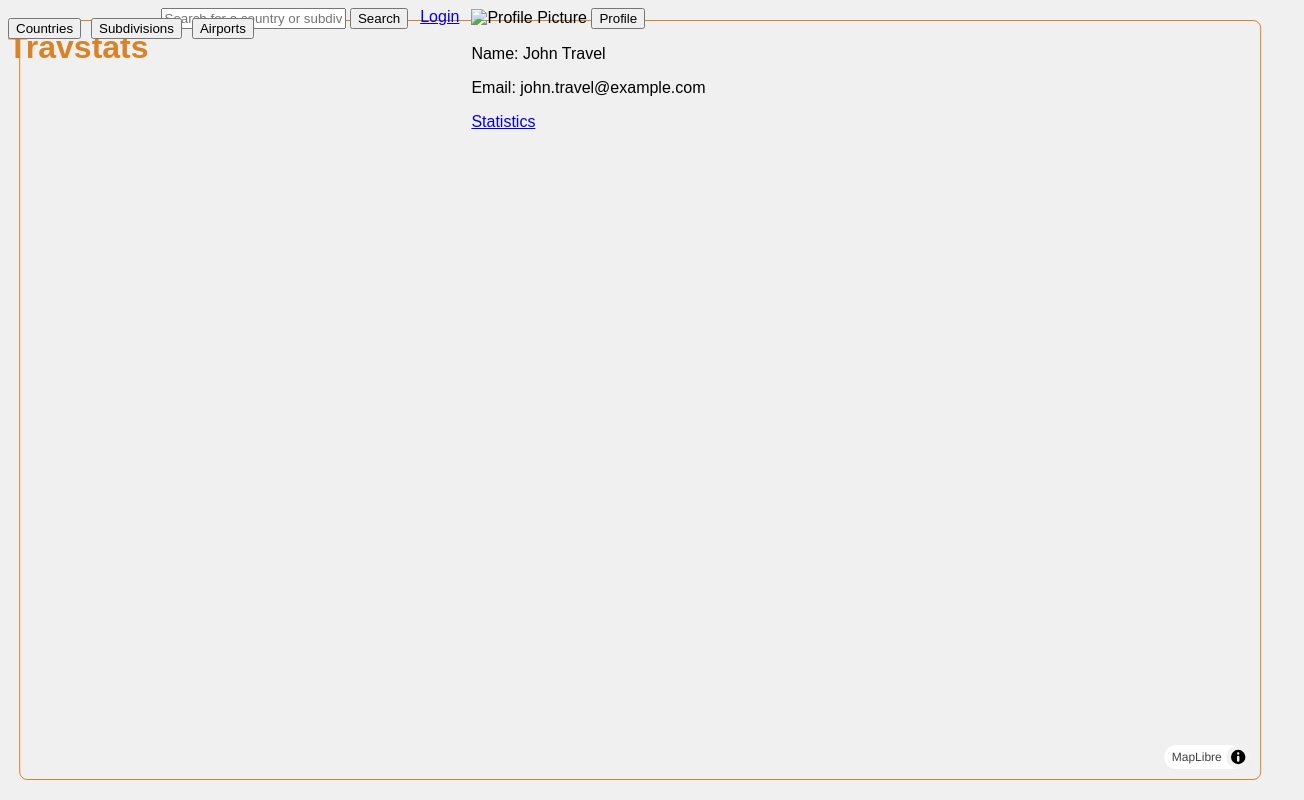
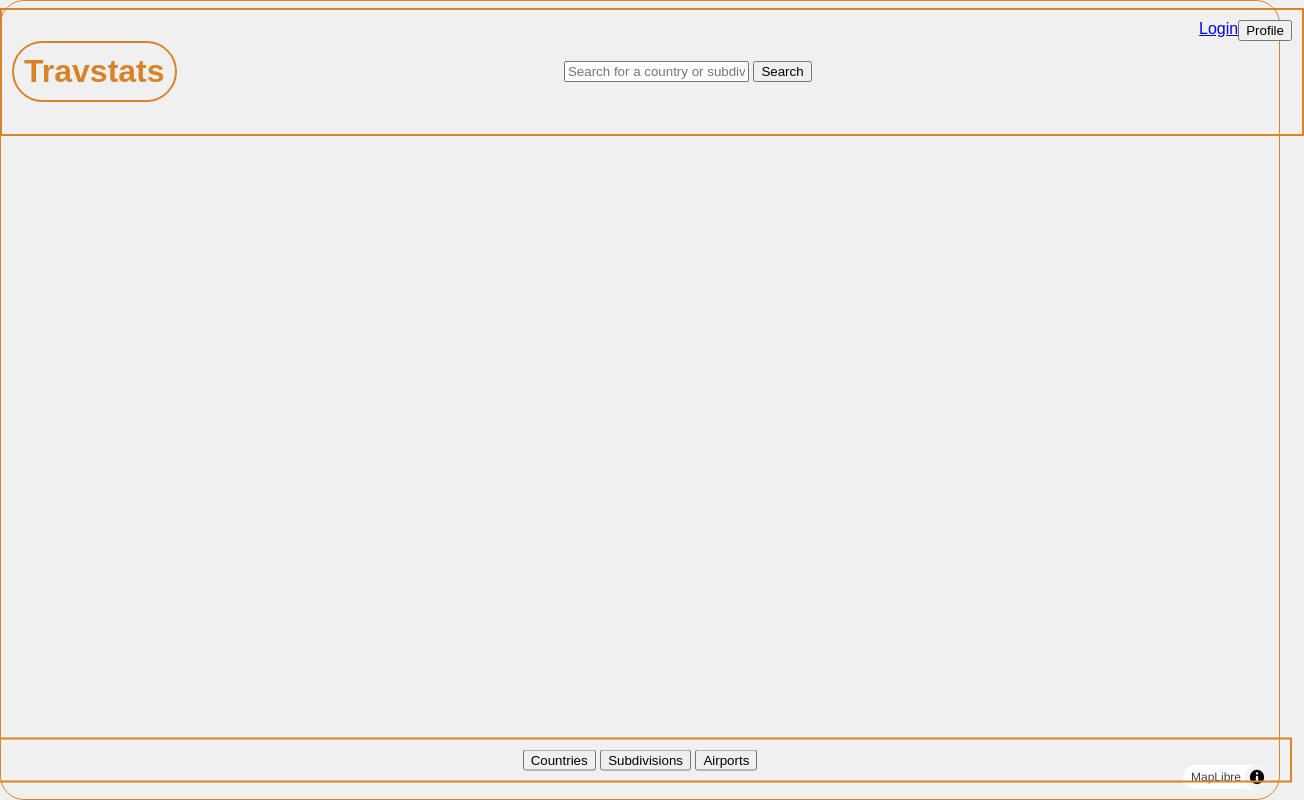
Before and after one commit to scptrx/travstats, a plain HTML site: page frontend/index.html in a window 1280 px wide. Shown: the whole page, 1304 px wide, since content can reach past the window. Drawn offline with nearby package versions, Linux system fonts and the light colour scheme; no server answers.

Commit message:
divided guis, css changes

```diff
--- a/frontend/index.html
+++ b/frontend/index.html
@@ -11,7 +11,7 @@
 <body>
     <div id="map"></div>
 
-    <div id="gui">
+    <div id="gui-top">
         <h1>Travstats</h1>
 
         <div id="searchbox">
@@ -22,16 +22,18 @@
         <div id="login"> <a href="login.html">Login</a></div>
 
         <div id="profile-picture">
-            <img src="images/profile.jpg" alt="Profile Picture" width="100" height="100">
+            <!-- <img src="images/profile.jpg" alt="Profile Picture" width="100" height="100"> -->
             <button id="profile">Profile</button>
-            <div id="profile-info">
-                <p id="name">Name: John Travel</p>
-                <p id="email">Email: john.travel@example.com</p>
-                <p id="stats"><a href="profile.html">Statistics</a></p>
-            </div>
+            <!-- <div id="profile-info"> -->
+                <!-- <p id="name">Name: John Travel</p> -->
+                <!-- <p id="email">Email: john.travel@example.com</p> -->
+                <!-- <p id="stats"><a href="profile.html">Statistics</a></p> -->
+            <!-- </div> -->
         </div>
-        <div id="profile-container"></div>
+        <!-- <div id="profile-container"></div> -->
+    </div>
 
+    <div id="gui-bottom">
         <div id="buttons-row">
             <button id="countriesButton">Countries</button>
             <button id="subdivisionsButton">Subdivisions</button>
--- a/frontend/style/base.css
+++ b/frontend/style/base.css
@@ -16,36 +16,61 @@ body {
     /* padding: 20px; */
 }
 
-#gui {
+#gui-top {
+    border: #d88328 2px solid;
     position: absolute;
-    /* bottom: 20px; */
-    /* left: 50%; */
-    /* transform: translateX(-50%); */
+    /* justify-content: center; */
     display: flex;
-    gap: 12px;
+    top: 5;
+    left: 0;
+    width: 100vw;
+    padding: 10px;
 }
+
+#searchbox {
+    display: block;
+    width: fit-content;
+    margin: 0 auto;
+    align-self: center;
+}
+
+#gui-bottom {
+    border: #d88328 2px solid;
+
+    position: absolute;
+    justify-content: center;
+    left: 50%;
+    top: 95%;
+    transform: translate(-50%, -50%);
+    width: 100vw;
+    padding: 10px;
+    display: flex;
+}
+
 
 #map {
     position: absolute;
     border: 1px solid var(--primary-color);
-    border-radius: var(--border-radius);
-    width: 97vw;
-    height: 95vh;
+    border-radius: 24px;
+    width: 100vw;
+    height: 100vh;
     top: 50%;
     left: 50%;
     transform: translate(-50%, -50%);
     box-sizing: border-box;
-    /* max-width: 95vw; */
-    /* max-height: 95vh; */
+
 }
 
 #buttons-row {
-    position: absolute;
-    display: flex;
-    margin-top: 10px;
-    gap: 10px;
+
 }
 
 h1 {
     color: var(--primary-color);
+    background-color: var(--secondary-color);
+    border: #d88328 2px solid;
+    padding: 10px;
+    border-radius: 50px;
+    text-align: center;
+    width: fit-content;
 }
```
